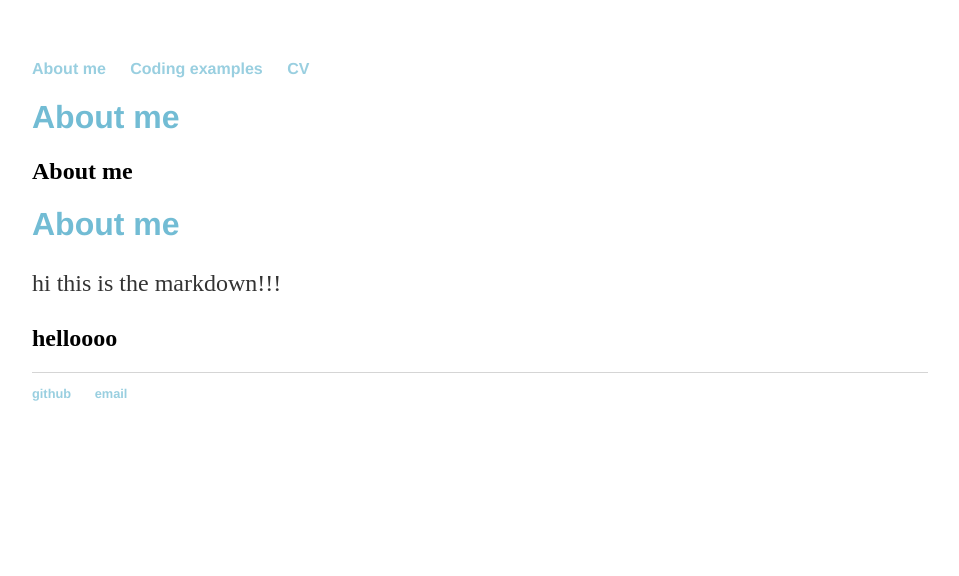
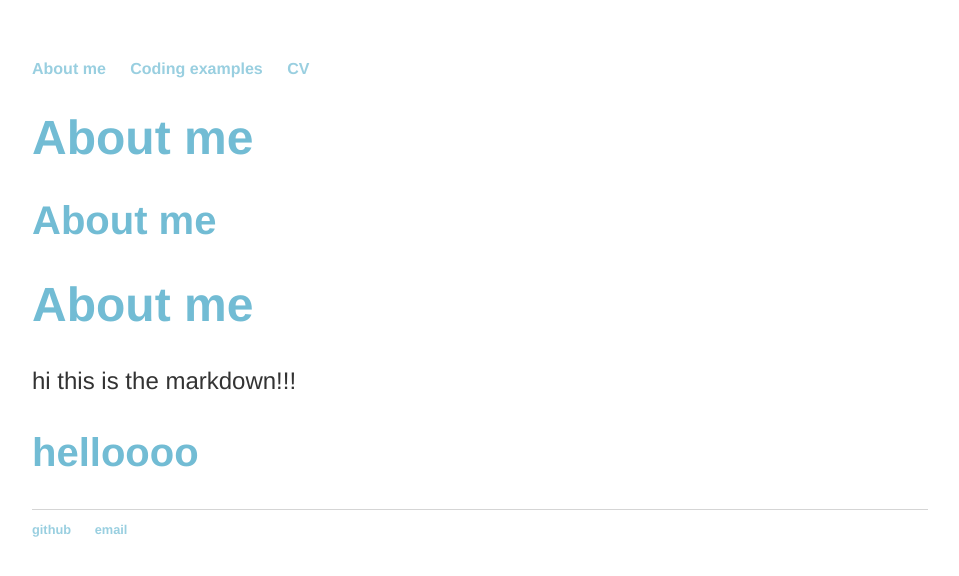
Before and after one commit to lena-kilian/lena-kilian.github.io, a Jekyll site: the page built from index.md, in a window 1280 px wide. Shown: the top 576 px of the page, without its empty margins (160-1119 px from the left). Built offline with Jekyll 4.4.1, drawn with Linux system fonts in a browser that asks for light colours; our own code applies the rules of GitHub Pages for plain Markdown files.

Commit message:
Update main.css

```diff
--- a/css/main.css
+++ b/css/main.css
@@ -20,6 +20,16 @@ a:hover {
     text-decoration: bold;
 }
 h1 {
+    font-size: 3em;
+    font-family:'Helvetica', 'Arial', 'Sans-Serif';
+    color: #72bcd4;
+}
+h2 {
+    font-size: 2.5em;
+    font-family:'Helvetica', 'Arial', 'Sans-Serif';
+    color: #72bcd4;
+}
+h3 {
     font-size: 2em;
     font-family:'Helvetica', 'Arial', 'Sans-Serif';
     color: #72bcd4;
@@ -27,6 +37,7 @@ h1 {
 p {
     font-size: 1.5em;
     line-height: 1.4em;
+    font-family:'Helvetica', 'Arial', 'Sans-Serif';
     color: #333;
 }
 footer {
```
